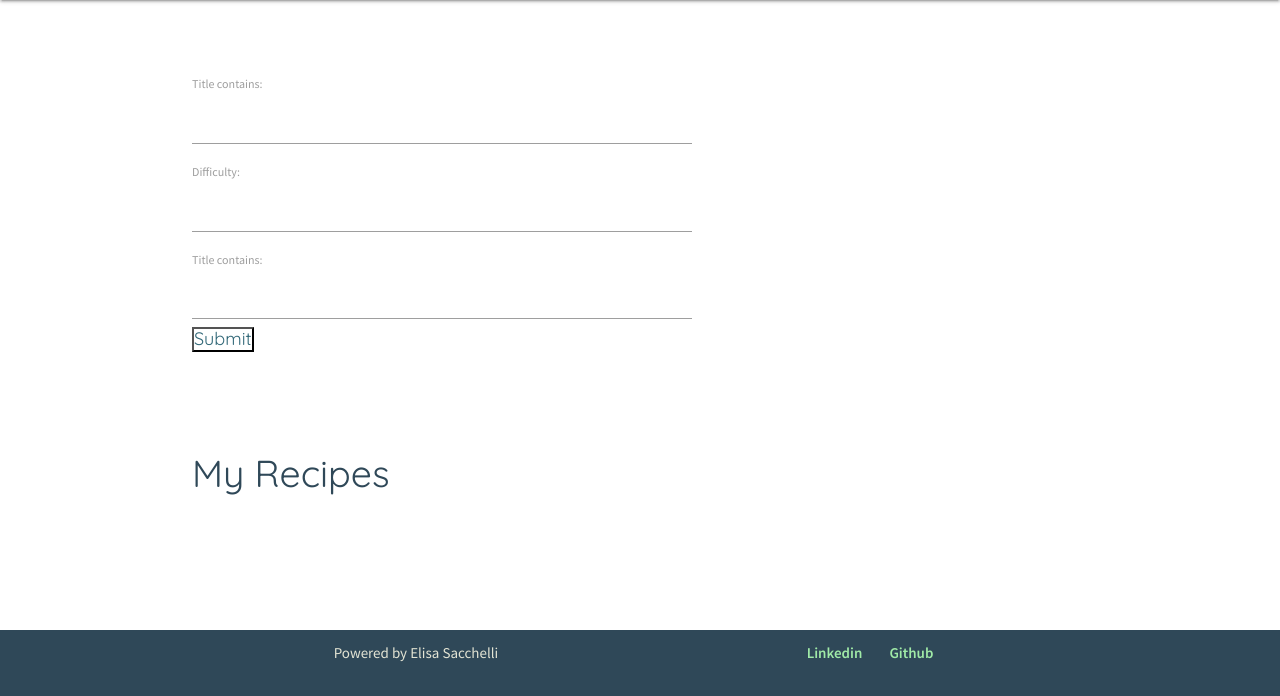
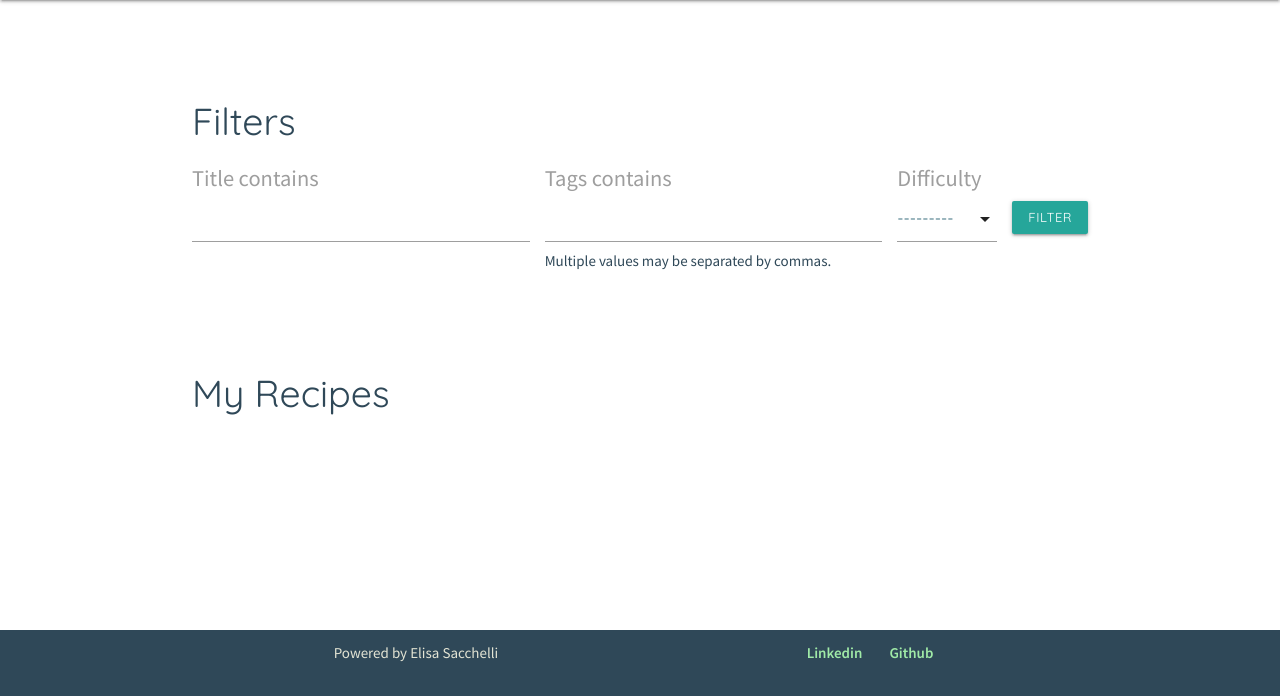
Before and after one commit to EliSacch/yummy, a Django app: page /my_recipes/ in a window 1280 px wide. Shown: the part 104-800 px from the top of the page. Run offline with Django 4.2, Linux system fonts and the light colour scheme; the visitor is signed in with stand-in values (Sample User, id 1); data that the repository does not hold is empty.

Commit message:
Style filter form

```diff
--- a/recipebook/filters.py
+++ b/recipebook/filters.py
@@ -1,13 +1,29 @@
 import django_filters
-from .models import Recipe
+from .models import Recipe, Ingredient
+
+
+class CharArrayFilter(django_filters.BaseCSVFilter, django_filters.CharFilter):
+     pass
 
 class RecipeFilter(django_filters.FilterSet):
+
+    DIFFICULTY_CHOICES = (
+        ('1', 'Easy'),
+        ('2', 'Medium'),
+        ('3', 'Hard'),
+    )
+
     title = django_filters.CharFilter(lookup_expr='icontains')
-    difficulty = django_filters.NumberFilter(lookup_expr='exact')
+    difficulty = django_filters.ChoiceFilter(choices=DIFFICULTY_CHOICES)
+    tags = CharArrayFilter(field_name='tags', lookup_expr='contains')
+
     class Meta:
         model = Recipe
-        fields = {
-            'title': ['icontains'],
-            'difficulty': ['exact'],
+        fields = ['title', 'tags', 'difficulty']
 
-        }
+class IngredientFilter(django_filters.FilterSet):
+    name = django_filters.CharFilter(lookup_expr='icontains')
+
+    class Meta:
+        model = Ingredient
+        fields = ['name',]
--- a/recipebook/urls.py
+++ b/recipebook/urls.py
@@ -1,7 +1,5 @@
 from .import views
 from django.urls import path
-#from django_filters.views import FilterView
-#from .models import Recipe
 
 
 urlpatterns = [
@@ -9,7 +7,6 @@ urlpatterns = [
     path('add_recipe/', views.AddNewRecipeView.as_view(), name='add_recipe'),
     path('recipe/<int:pk>/edit', views.EditRecipeView.as_view(), name='edit_recipe'),
     path('my_recipes/', views.RecipeListView.as_view(), name='my_recipes'),
-    #path('my_recipes/', FilterView.as_view(model=Recipe), name='my_recipes'),
     path('recipe/<int:pk>/', views.RecipeDetailView.as_view(), name='recipe_detail'),
     path('recipe/<int:pk>/delete', views.DeleteRecipeView.as_view(), name='delete_recipe'),
 ]
--- a/recipebook/views.py
+++ b/recipebook/views.py
@@ -118,6 +118,10 @@ class AddNewRecipeView(generic.CreateView, SingleObjectMixin):
             formset = IngredientFormSet(self.request.POST, instance=recipe)
             if formset.is_valid():
                 recipe.user = self.request.user
+                tags = form.cleaned_data.get('tags')[0].split(' ')
+                tags_array = [tag for tag in tags]
+                recipe.tags = tags_array
+
                 recipe.save()
 
                 formset.save(commit=False)
@@ -134,7 +138,6 @@ class AddNewRecipeView(generic.CreateView, SingleObjectMixin):
                 return super().form_invalid(form)
 
             messages.success(self.request, 'Recipe added successfully!')
-            print(request.POST)
             return super().form_valid(form)
         else:
             for error in form.errors:
@@ -177,6 +180,8 @@ class EditRecipeView(UpdateView, SingleObjectMixin):
 
             if formset.is_valid():
                 recipe.user = self.request.user
+                tags = form.cleaned_data.get('tags')[0].split(' ')
+                recipe.tags = tags
                 recipe.save()
 
                 formset.save(commit=False)
@@ -191,8 +196,6 @@ class EditRecipeView(UpdateView, SingleObjectMixin):
             else:
                 print('formset is invalid')
                 for error in formset.errors:
-                    print(error)
-                    print('error')
                     messages.error(self.request, error)
                 return super().form_invalid(form)
 
--- a/static/css/style.css
+++ b/static/css/style.css
@@ -434,6 +434,35 @@ input.invalid {
     color: white;
 }
 
+
+/* ----------------------------------------------- Filter form */
+
+form#filter-form {
+    max-width: 100%;
+    display: grid;
+    grid-auto-columns: 1fr;
+    column-gap: 1em;
+}
+
+#filter-form > .fields-container {
+    display: grid;
+    grid-template-columns: 1fr;
+    column-gap: 1em;
+}
+
+#filter-form > .fields-container .select-wrapper {
+    min-width: 100px;
+}
+
+.filter-btn-container {
+    flex-grow: 1;
+    display: flex;
+    flex-direction: column;
+    align-items: baseline;
+    justify-content: center;
+}
+
+
 /* ----------------------------------------------- Header */
 nav {
     height: fit-content;
@@ -757,7 +786,7 @@ footer a:hover {
     opacity: .3;
     /* Backup for browsers that don't support container queries */
     font-size: 5rem;
-    /* font-size for browser that support container queries */
+    /* Font-size for browser that support container queries */
     font-size: 30cqw;
 }
 
@@ -786,3 +815,13 @@ footer a:hover {
         gap: 3em;
     }
   }
+
+@media only screen and (min-width: 600px) {
+    #filter-form {
+        grid-template-columns: 1fr auto;
+    }
+
+    #filter-form > .fields-container {
+        grid-template-columns: 1fr 1fr auto;
+    }
+  }
--- a/templates/my_recipes.html
+++ b/templates/my_recipes.html
@@ -28,20 +28,31 @@
 
     <section class="filters">
         <div class="container">
-            <form method="get">
-                {{ form.as_p }}
-                <input type="submit" />
+            <div class="section-header">
+                <h2>Filters</h2>
+            </div>
+            <form method="get" id="filter-form">
+
+                <div class="fields-container">
+                    {% for field in form %}
+                        <div class="filter-input">
+                            <label for="{{ field.id_for_label }}"><p>{{ field.label }}</p></label>
+                            {{ field }}
+                            {% if field.help_text %}
+                                <span class="help">{{ field.help_text }}</span>
+                            {% endif %}
+
+                            {{ field.errors }}
+                        </div>
+
+                    {% endfor %}
+                </div>
+                <div class="filter-btn-container">
+                    <input type="submit" class="btn-small center" value="Filter"/>
+                </div>
+
             </form>
         </div>
-        {% for obj in self.filterset.qs %}
-            {{ obj.title }}<br />
-        {% endfor %}
-        {% for obj in filterset.qs %}
-            {{ obj.title }}<br />
-        {% endfor %}
-        {% for obj in all_recipes %}
-            {{ obj.title }}<br />
-        {% endfor %}
     </section>
 
     <!-- All Recipes -->
```
